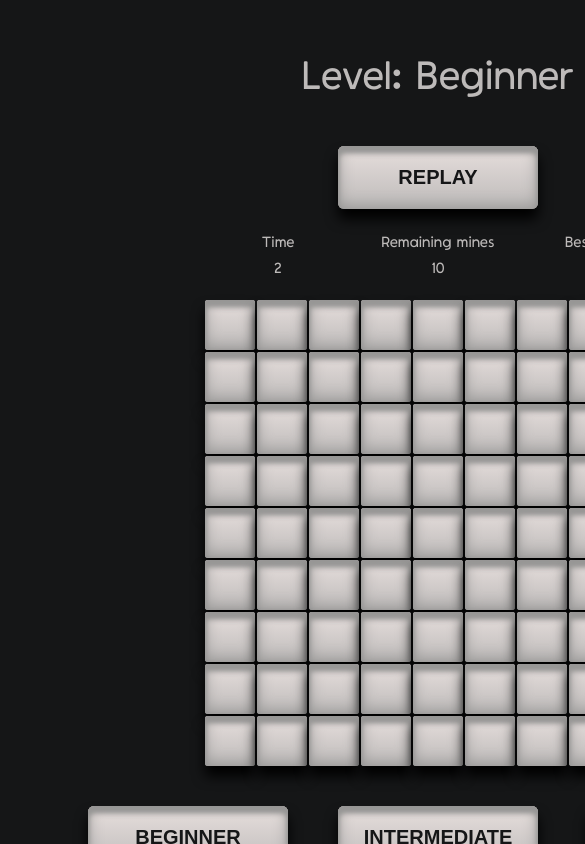
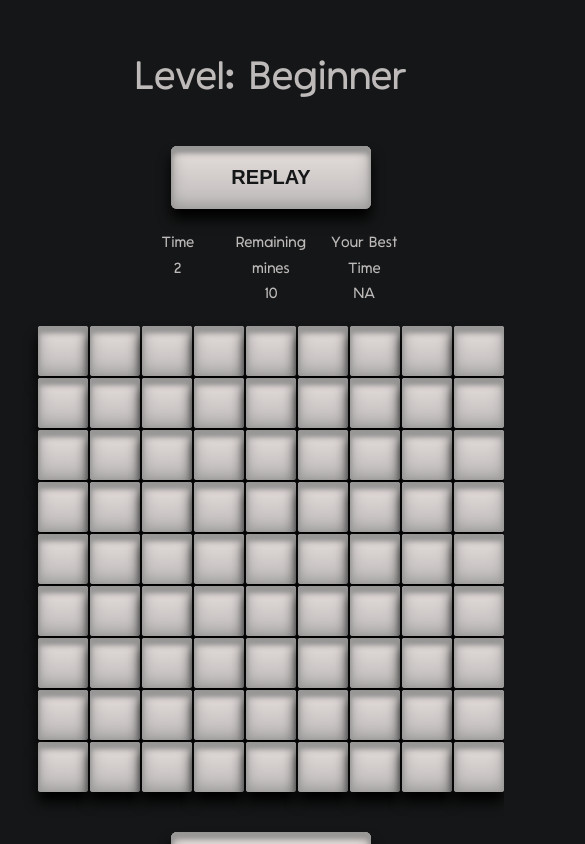
Before and after one commit to keddisa/minesweeper, a React (Create React App) app: page / in a window 390 px wide. Both pictures are taken after a click on the button "START GAME". Shown: the top 844 px of the page, 585 px wide, since content can reach past the window. Built offline with nearby package versions, Linux system fonts and the light colour scheme.

Commit message:
some touches

```diff
--- a/src/components/Cell.js
+++ b/src/components/Cell.js
@@ -56,9 +56,9 @@ const Cell = ({ cellProps,
         }
 
         return () => {
-          clearTimeout(timerId);
+          if(timerId) clearTimeout(timerId);
         };
-      }, [startLongPress, cellProps.clicked, cellProps.flagged, toggleFlag]);
+      }, [startLongPress]);
 
     const handleCellClick = () => {
         if(!gameOver && !cellProps.flagged) {
@@ -92,7 +92,8 @@ const Cell = ({ cellProps,
                                     onMouseUp={() => setStartLongPress(false)}
                                     onMouseLeave={() => setStartLongPress(false)}
                                     onTouchStart={() => setStartLongPress(true)}
-                                    onTouchEnd={() => setStartLongPress(false)} >
+                                    onTouchEnd={() => setStartLongPress(false)}
+                                    >
         {cellDisplay}
     </div>)
 }
--- a/src/components/StatsDisplay.js
+++ b/src/components/StatsDisplay.js
@@ -45,7 +45,7 @@ const StatsDisplay = () => {
             <div>{numberOfRemainingMines}</div>
         </div>
         <div>
-            <div>Best Time</div>
+            <div>Your Best Time</div>
             <div>{bestTimes[level]===999? 'NA': `${bestTimes[level]} seconds`}</div>
         </div>
         <div></div>
--- a/src/containers/Game.js
+++ b/src/containers/Game.js
@@ -3,15 +3,17 @@ import React, { useContext } from 'react'
 import { MineField, StatsDisplay, Level, LevelButtons } from '../components'
 
 import { GameContext } from '../contexts'
+import { LevelsEnum } from '../utils'
 
 const Game = () => {
 
-    const { setGameOver, setGameWon, setResetGame } = useContext(GameContext)
+    const { setGameOver, setGameWon, setResetGame, setNumberOfRemainingMines, level } = useContext(GameContext)
 
     const handleReplayClick = () => {
         setResetGame(true)
         setGameOver(false)
         setGameWon(false)
+        setNumberOfRemainingMines(LevelsEnum[level].numberOfMines)
     }
 
     return(<div className="game">
--- a/src/index.css
+++ b/src/index.css
@@ -26,8 +26,7 @@ body {
   width: 100%; }
 
 .app {
-  display: grid;
-  grid-template-columns: [full-start] 1fr [content-start] repeat(8, [col-start] minmax(min-content, 14rem) [col-end]) [content-end] 1fr [full-end]; }
+  display: grid; }
 
 .title-text {
   font-size: 4rem;
@@ -101,10 +100,19 @@ body {
   padding-bottom: 2rem; }
 
 .level-buttons {
-  margin: 0rem 5rem;
+  margin: 0rem 6rem;
   display: grid;
   grid-template-columns: repeat(3, 1fr);
   gap: 5rem; }
+  @media only screen and (max-width: 46.8em) {
+    .level-buttons {
+      gap: 4rem; } }
+  @media only screen and (max-width: 37em) {
+    .level-buttons {
+      gap: 3rem; } }
+  @media only screen and (max-width: 25em) {
+    .level-buttons {
+      grid-template-columns: 1fr; } }
 
 .cell {
   width: 100%;
--- a/src/sass/_base.scss
+++ b/src/sass/_base.scss
@@ -17,7 +17,6 @@ body {
 
 .app {
     display:grid;
-    grid-template-columns: [full-start] 1fr [content-start] repeat(8, [col-start] minmax(min-content, 14rem) [col-end]) [content-end] 1fr [full-end];
 }
 
 .title-text {
--- a/src/sass/components/_level-buttons.scss
+++ b/src/sass/components/_level-buttons.scss
@@ -1,6 +1,18 @@
 .level-buttons {
-    margin: 0rem 5rem;
+    margin: 0rem 6rem;
     display: grid;
     grid-template-columns: repeat(3, 1fr);
     gap: 5rem;
+
+    @media only screen and (max-width: $bp-large) {
+        gap: 4rem;
+    }
+
+    @media only screen and (max-width: $bp-medium) {
+        gap: 3rem;
+    }
+
+    @media only screen and (max-width: $bp-small) {
+        grid-template-columns: 1fr;
+    }
 }
```
Also changed, not shown: public/manifest.json.
